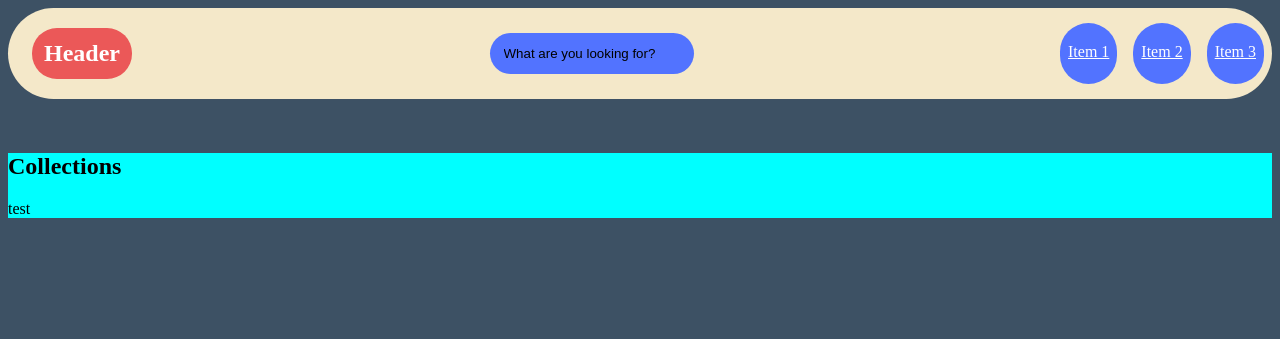
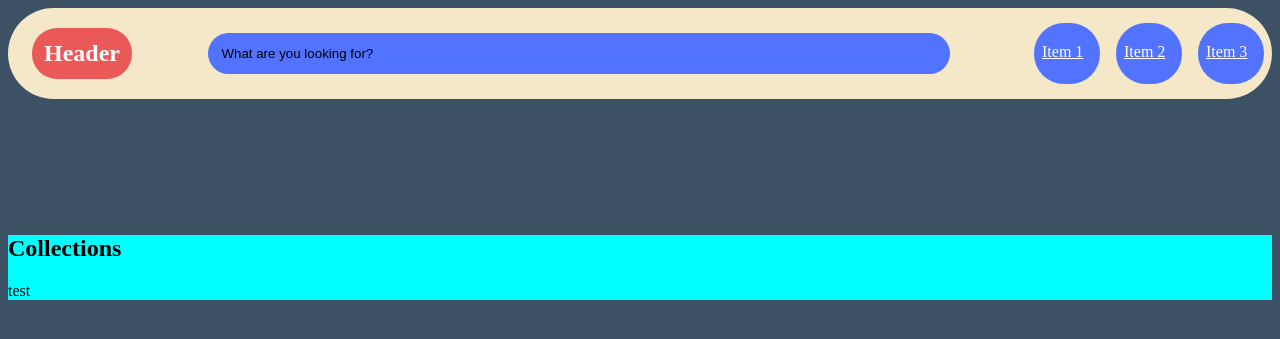
Before and after one commit to NoahZS-webdev/catalystSoundLib, a PHP site: page / in a window 1280 px wide. Shown: the top 339 px of the page. Run offline with PHP 8.4, Linux system fonts and the light colour scheme.

Commit message:
changed colors and fixed header div (mostly)

```diff
--- a/css/styles.css
+++ b/css/styles.css
@@ -47,6 +47,8 @@ h2 {
     color: #ffffff;
     display: block;
     margin-top: 1em;
+    width: 50px;
+    height: 50px;
 }
 
 .flexHeader {
@@ -54,6 +56,11 @@ h2 {
     flex-grow: 0;
     flex-direction: row;
     width: auto;
+}
+
+.flexSearch {
+    flex-grow: 1;
+    text-align: center;
 }
 
 .searchBar input{
@@ -65,6 +72,11 @@ input[type=text], select, textarea {
     border-radius: 50px;
     padding: 1em 1em 1em 1em;
     border: none;
-    width: auto;
+    width: 80%;
     text-align: left;
 }
+
+/* style specifies how big the spacer div is */
+.spacer {
+    height: 100px;
+}
--- a/index.html
+++ b/index.html
@@ -20,9 +20,7 @@
 
         <!-- Section for the search bar -->
         <div class="flexSearch">
-
                 <input type="text" id="search" name="search" value="What are you looking for?">
-
         </div>
 
 
```
